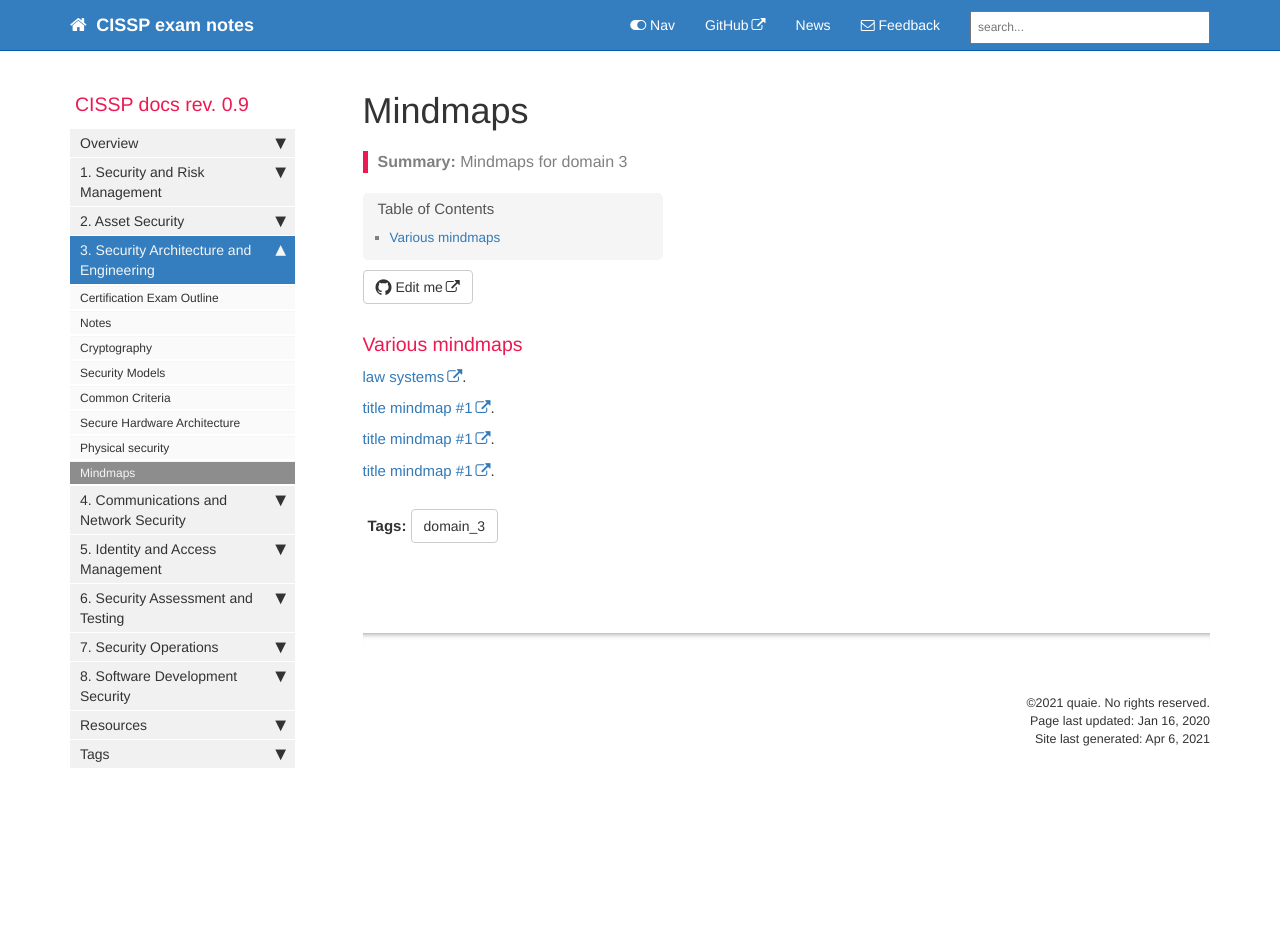
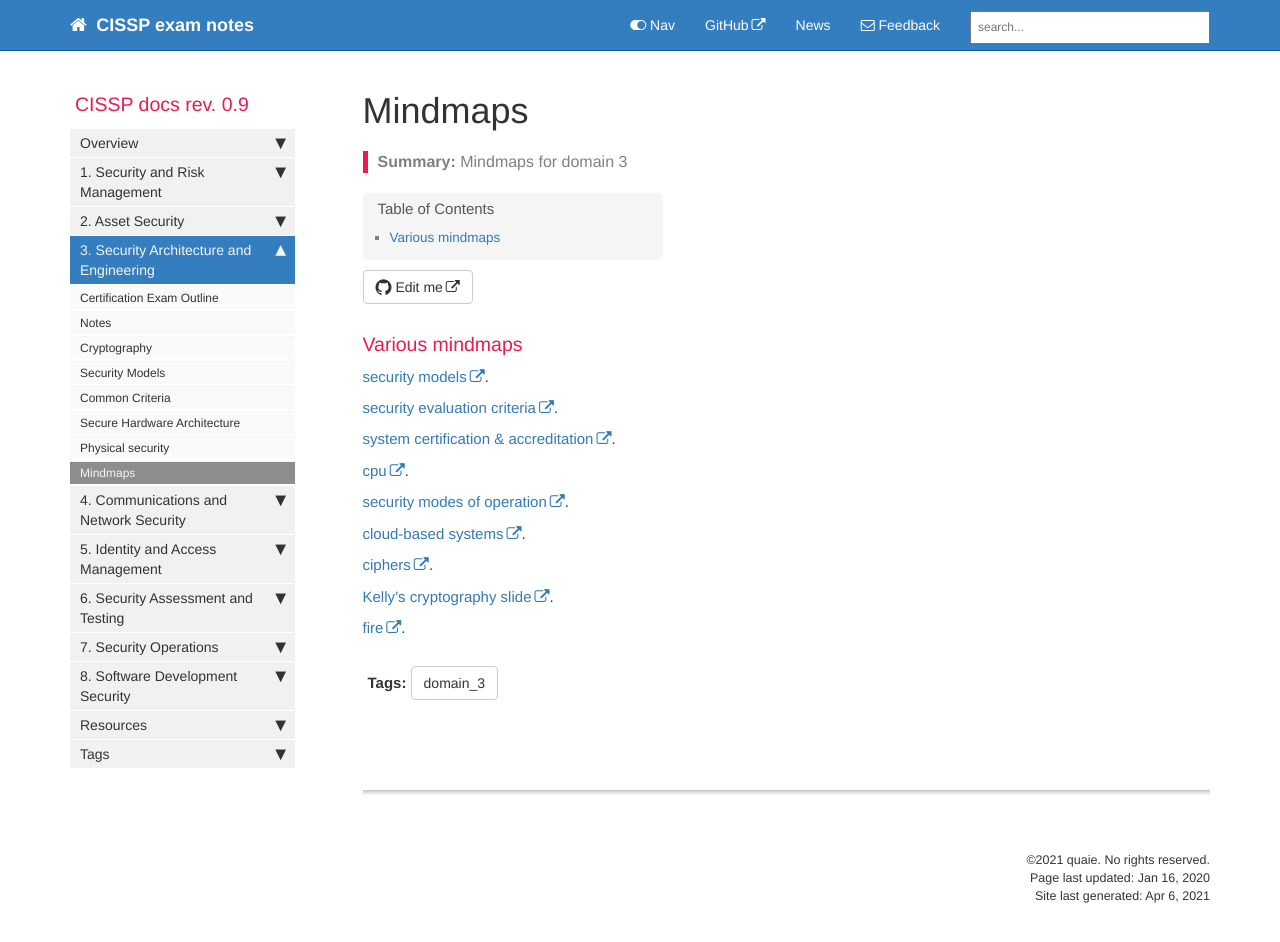
Before and after one commit to quaie/cissp, a Jekyll site: the page built from pages/mydoc/3_mindmaps.md, in a window 1280 px wide and 956 px high. Shown: the top 942 px of the window. Built offline with Jekyll 4.4.1, drawn with Linux system fonts in a browser that asks for light colours; comment, search, counter and statistics services are not loaded.

Commit message:
Update 3_mindmaps.md

```diff
--- a/pages/mydoc/3_mindmaps.md
+++ b/pages/mydoc/3_mindmaps.md
@@ -11,14 +11,22 @@ folder: mydoc
 
 ### Various mindmaps
 
-[law systems](https://app.gitmind.com/doc/6ae44959){:target="_blank"}.
+[security models](https://gitmind.com/app/doc/b5945565){:target="_blank"}.
 
-[title mindmap #1](https://github.com/tomjoht/jekylldoctheme-separate-outputs).
+[security evaluation criteria](https://gitmind.com/app/doc/0c845598){:target="_blank"}.
 
-[title mindmap #1](https://github.com/tomjoht/jekylldoctheme-separate-outputs).
+[system certification & accreditation](https://gitmind.com/app/doc/73745603){:target="_blank"}.
 
-[title mindmap #1](https://github.com/tomjoht/jekylldoctheme-separate-outputs).
+[cpu](https://gitmind.com/app/doc/05845654){:target="_blank"}.
 
+[security modes of operation](https://gitmind.com/app/doc/b0c45666){:target="_blank"}.
 
+[cloud-based systems](https://gitmind.com/app/doc/66a45670){:target="_blank"}.
+
+[ciphers](https://gitmind.com/app/doc/d1845704){:target="_blank"}.
+
+[Kelly's cryptography slide](https://gitmind.com/app/doc/e38655273){:target="_blank"}.
+
+[fire](https://gitmind.com/app/doc/7ab45872){:target="_blank"}.
 
 {% include links.html %}
```
